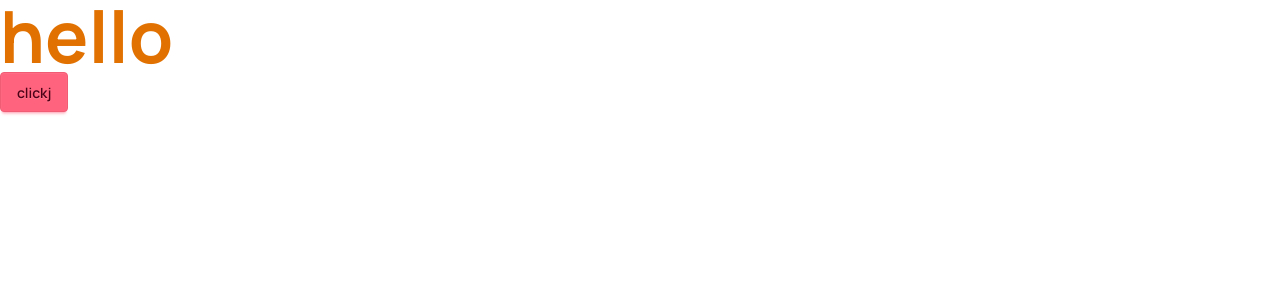
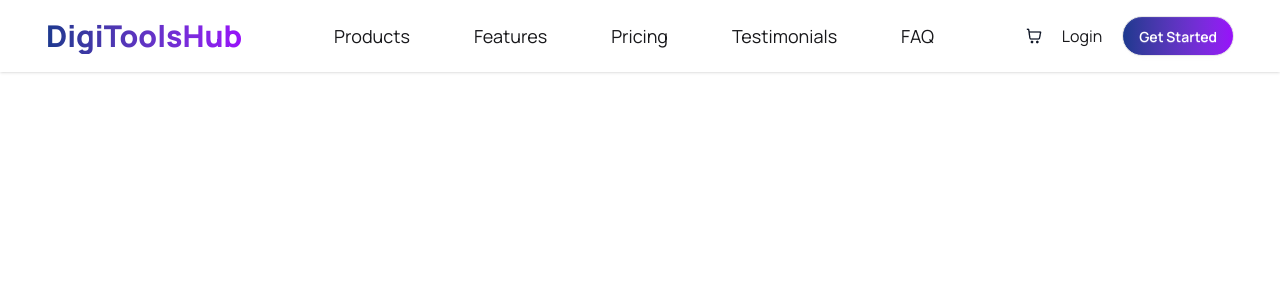
Before and after one commit to asm-ayesha/DigitToolHub, a React (Vite) app: page / in a window 1280 px wide. Shown: the top 300 px of the page. Built offline with nearby package versions, Linux system fonts and the light colour scheme.

Commit message:
create a responsive navbar with gradient titile and gradeint btn

```diff
--- a/src/App.jsx
+++ b/src/App.jsx
@@ -1,13 +1,14 @@
 
 import './App.css'
+import NavBar from './ccomponents/Navbar'
 
 function App() {
 
 
   return (
     <>
-      <h1 className='text-7xl font-bold text-amber-600'>hello</h1>
-      <button className='btn btn-error'>clickj</button>
+      <NavBar></NavBar>
+
 
     </>
   )
--- /dev/null
+++ b/src/ccomponents/Navbar.jsx
@@ -0,0 +1,38 @@
+import React from 'react';
+import cartIcon from '../assets/products/shopping-cart.png'
+const NavBar = () => {
+    return (
+        <div className="navbar flex justify-around items-center shadow">
+            <div >
+                <h2 className="text-transparent bg-clip-text bg-gradient-to-r from-blue-900 to-purple-600 text-3xl font-extrabold">DigiToolsHub</h2>
+            </div>
+            <div className="navbar-center hidden md:flex">
+                <ul className="menu menu-horizontal gap-10 px-1 text-lg">
+                    <li>
+                        <a>Products</a>
+                    </li>
+                    <li>
+                        <a>Features</a>
+                    </li>
+                    <li>
+                        <a>Pricing</a>
+                    </li>
+                    <li>
+                        <a>Testimonials</a>
+                    </li>
+
+                    <li>
+                        <a>FAQ</a>
+                    </li>
+                </ul>
+            </div>
+            <div className="flex justify-between items-center gap-5">
+                <img src={cartIcon} alt="" />
+                <button className=''>Login</button>
+                <a className="btn bg-gradient-to-r from-blue-900 to-purple-600 rounded-full text-white">Get Started</a>
+            </div>
+        </div>
+    );
+};
+
+export default NavBar;
```
